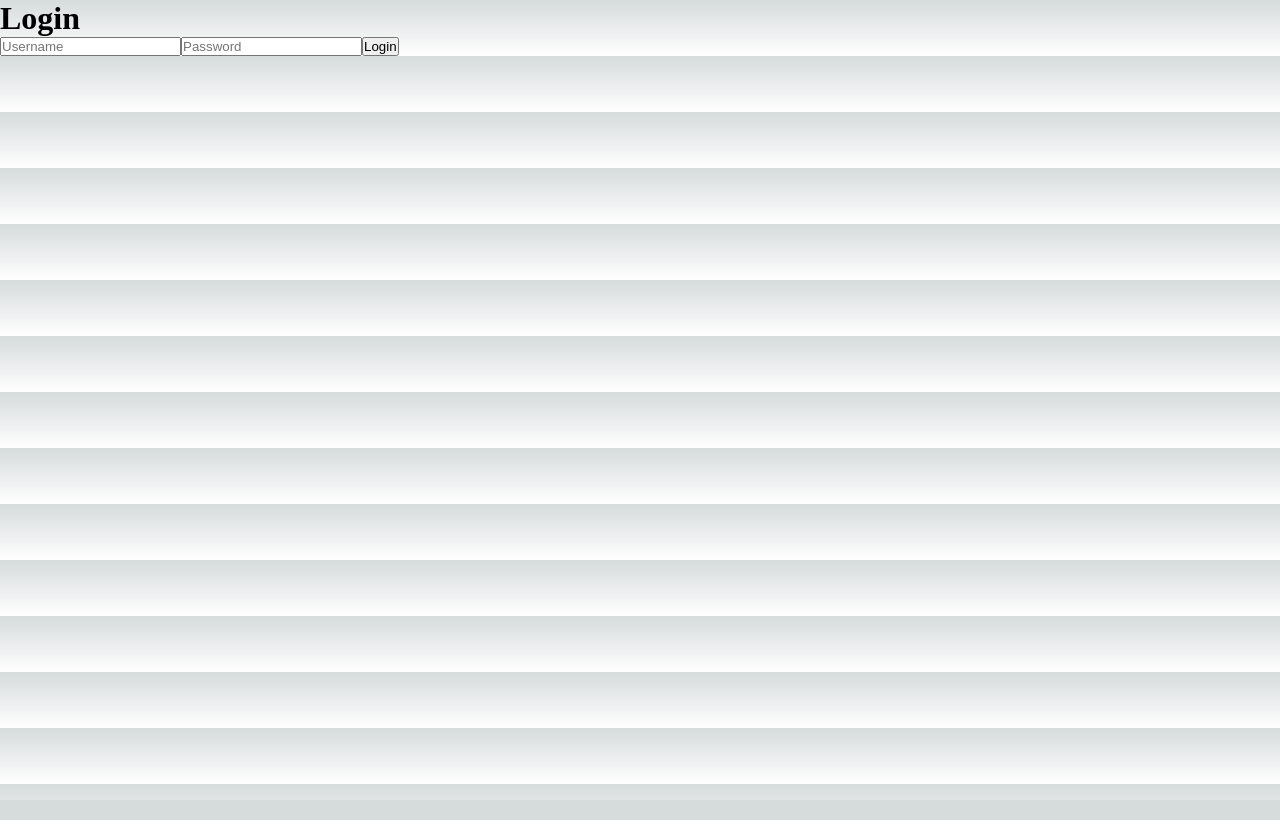
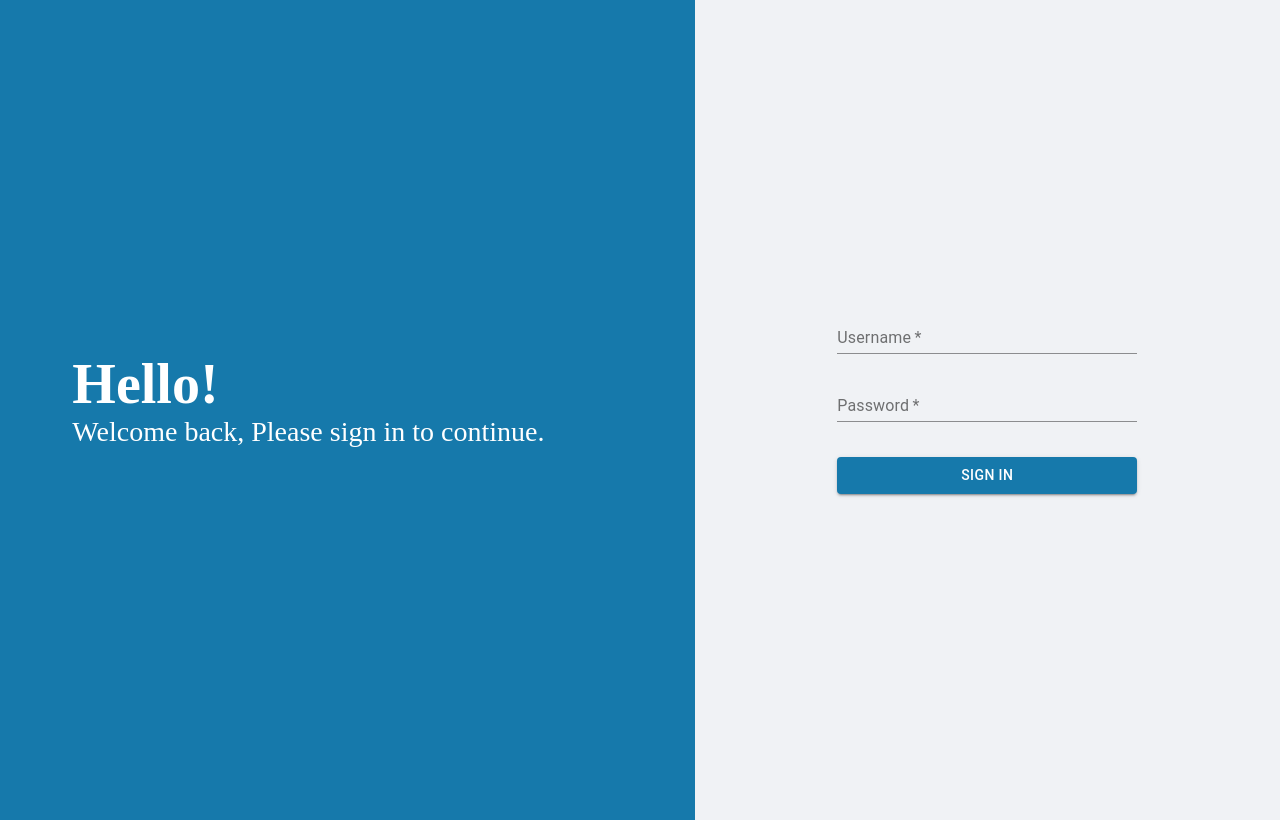
Before and after one commit to darrzx/to-do-list, a Next.js app: page / in a window 1280 px wide. Built offline with nearby package versions, Linux system fonts and the light colour scheme.

Commit message:
add mui dependencies and styling login page

```diff
--- a/package.json
+++ b/package.json
@@ -9,6 +9,11 @@
     "lint": "next lint"
   },
   "dependencies": {
+    "@emotion/react": "^11.11.4",
+    "@emotion/styled": "^11.11.5",
+    "@material-ui/core": "^4.12.4",
+    "@mui/icons-material": "^5.15.19",
+    "@mui/material": "^5.15.19",
     "dotenv": "^16.4.5",
     "mysql": "^2.18.1",
     "next": "14.2.3",
--- a/src/components/login/LoginForm.tsx
+++ b/src/components/login/LoginForm.tsx
@@ -1,5 +1,7 @@
 "use client";
 import React, { useState } from 'react';
+import styles from '@/styles/Login.module.css';
+import { Button, TextField } from '@material-ui/core';
 
 interface LoginFormProps {
     onLogin: (username: string, password: string) => void;
@@ -11,6 +13,8 @@ const LoginForm: React.FC<LoginFormProps> = ({ onLogin }) => {
 
   const handleSubmit = async (e: React.FormEvent<HTMLFormElement>) => {
     e.preventDefault();
+
+    console.log(username, password)
 
     const response = await fetch('/api/LoginApi', {
       method: 'POST',
@@ -28,20 +32,26 @@ const LoginForm: React.FC<LoginFormProps> = ({ onLogin }) => {
   };
 
   return (
-    <form onSubmit={handleSubmit}>
-      <input
-        type="text"
-        placeholder="Username"
+    <form onSubmit={handleSubmit} className={styles.login_form}>
+      <TextField
+        required
+        type='text'
+        id="username"
+        label="Username"
         value={username}
-        onChange={(e) => setUsername(e.target.value)}
-      />
-      <input
-        type="password"
-        placeholder="Password"
+        onChange={(e) => setUsername(e.target.value)} />
+
+      <TextField
+        required
+        type='password'
+        id="password"
+        label="Password"
         value={password}
-        onChange={(e) => setPassword(e.target.value)}
-      />
-      <button type="submit">Login</button>
+        onChange={(e) => setPassword(e.target.value)} />
+
+      <Button type="submit" variant="contained" color="primary" style={{ backgroundColor: '#1679AB', marginTop: '5%' }}>
+        Sign In
+      </Button>
     </form>
   );
 };
--- a/src/pages/login/Login.tsx
+++ b/src/pages/login/Login.tsx
@@ -2,29 +2,32 @@
 import { useState } from 'react';
 import { useAuth } from '@/contexts/AuthContext';
 import LoginForm from '@/components/login/LoginForm';
-import { useRouter } from 'next/router';
+import Router from 'next/router';
+import styles from '@/styles/Login.module.css';
 
 const Login = () => {
   const [loggedIn, setLoggedIn] = useState(false);
   const { login } = useAuth();
-  const router = useRouter();
 
   const handleLogin = () => {
     setLoggedIn(true);
-    router.push('/home/Home');
+    Router.push('/home/Home');
   };
 
   return (
-    <div>
-      <h1>Login</h1>
-      {loggedIn ? (
-        <p>Successful login, redirecting to home...</p>
-      ) : (
+    <div className={styles.login_container}>
+      <div className={styles.login_title_container}>
+        <div className={styles.login_title}>
+          <h1>Hello!</h1>
+          <p>Welcome back, Please sign in to continue.</p>
+        </div>
+      </div>
+      <div className={styles.login_form_container}>
         <LoginForm onLogin={(username, password) => {
             login(username, password);
             handleLogin();
         }} />
-      )}
+      </div>
     </div>
   );
 };
--- /dev/null
+++ b/src/styles/Login.module.css
@@ -0,0 +1,38 @@
+.login_container {
+    display: flex;
+    align-items: center;
+    height: 100vh;
+}
+
+.login_title_container {
+    display: flex;
+    justify-content: center;
+    flex-direction: column;
+    flex: 1.2;
+    padding: 20px;
+    background-color: #1679AB;
+    color: white;
+    height: 100%;
+    font-size: 28px;
+}
+
+.login_title {
+    margin-left: 8%;
+}
+
+.login_form_container {
+    display: flex;
+    justify-content: center;
+    align-items: center;
+    flex: 1;
+    padding: 20px;
+    background-color: #f0f2f5;
+    height: 100%;
+}
+
+.login_form {
+    display: flex;
+    flex-direction: column;
+    width: 55%;
+    gap: 20px;
+}
--- a/src/styles/globals.css
+++ b/src/styles/globals.css
@@ -1,107 +1,5 @@
-:root {
-  --max-width: 1100px;
-  --border-radius: 12px;
-  --font-mono: ui-monospace, Menlo, Monaco, "Cascadia Mono", "Segoe UI Mono",
-    "Roboto Mono", "Oxygen Mono", "Ubuntu Monospace", "Source Code Pro",
-    "Fira Mono", "Droid Sans Mono", "Courier New", monospace;
-
-  --foreground-rgb: 0, 0, 0;
-  --background-start-rgb: 214, 219, 220;
-  --background-end-rgb: 255, 255, 255;
-
-  --primary-glow: conic-gradient(
-    from 180deg at 50% 50%,
-    #16abff33 0deg,
-    #0885ff33 55deg,
-    #54d6ff33 120deg,
-    #0071ff33 160deg,
-    transparent 360deg
-  );
-  --secondary-glow: radial-gradient(
-    rgba(255, 255, 255, 1),
-    rgba(255, 255, 255, 0)
-  );
-
-  --tile-start-rgb: 239, 245, 249;
-  --tile-end-rgb: 228, 232, 233;
-  --tile-border: conic-gradient(
-    #00000080,
-    #00000040,
-    #00000030,
-    #00000020,
-    #00000010,
-    #00000010,
-    #00000080
-  );
-
-  --callout-rgb: 238, 240, 241;
-  --callout-border-rgb: 172, 175, 176;
-  --card-rgb: 180, 185, 188;
-  --card-border-rgb: 131, 134, 135;
+*{
+  margin: 0;
+  padding: 0;
+  transition: all 0.15s ease-in-out;
 }
-
-@media (prefers-color-scheme: dark) {
-  :root {
-    --foreground-rgb: 255, 255, 255;
-    --background-start-rgb: 0, 0, 0;
-    --background-end-rgb: 0, 0, 0;
-
-    --primary-glow: radial-gradient(rgba(1, 65, 255, 0.4), rgba(1, 65, 255, 0));
-    --secondary-glow: linear-gradient(
-      to bottom right,
-      rgba(1, 65, 255, 0),
-      rgba(1, 65, 255, 0),
-      rgba(1, 65, 255, 0.3)
-    );
-
-    --tile-start-rgb: 2, 13, 46;
-    --tile-end-rgb: 2, 5, 19;
-    --tile-border: conic-gradient(
-      #ffffff80,
-      #ffffff40,
-      #ffffff30,
-      #ffffff20,
-      #ffffff10,
-      #ffffff10,
-      #ffffff80
-    );
-
-    --callout-rgb: 20, 20, 20;
-    --callout-border-rgb: 108, 108, 108;
-    --card-rgb: 100, 100, 100;
-    --card-border-rgb: 200, 200, 200;
-  }
-}
-
-* {
-  box-sizing: border-box;
-  padding: 0;
-  margin: 0;
-}
-
-html,
-body {
-  max-width: 100vw;
-  overflow-x: hidden;
-}
-
-body {
-  color: rgb(var(--foreground-rgb));
-  background: linear-gradient(
-      to bottom,
-      transparent,
-      rgb(var(--background-end-rgb))
-    )
-    rgb(var(--background-start-rgb));
-}
-
-a {
-  color: inherit;
-  text-decoration: none;
-}
-
-@media (prefers-color-scheme: dark) {
-  html {
-    color-scheme: dark;
-  }
-}
```
Also changed, not shown: src/styles/Home.module.css (deleted, +0 -229 lines), 1 other file (tests, documents, lock files or other folders).
